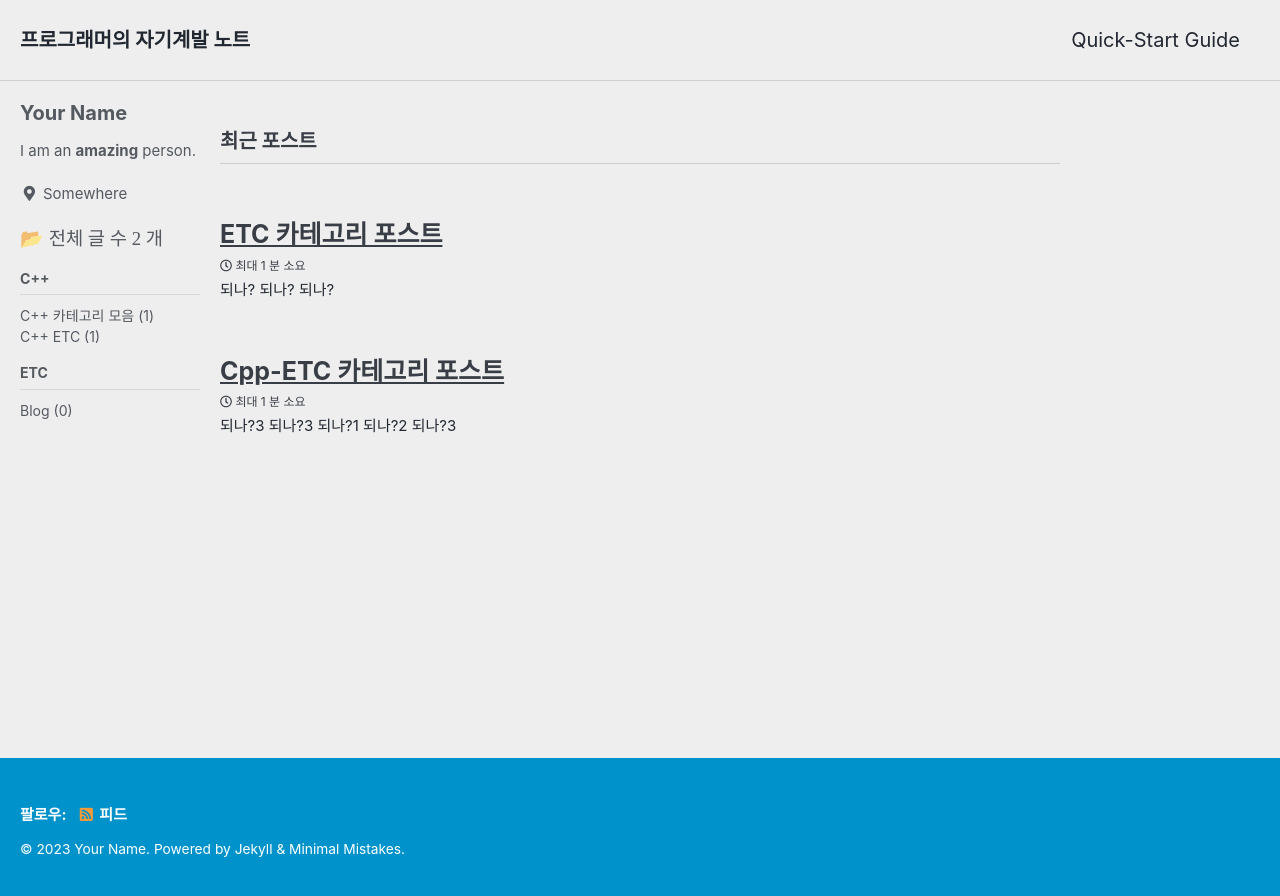
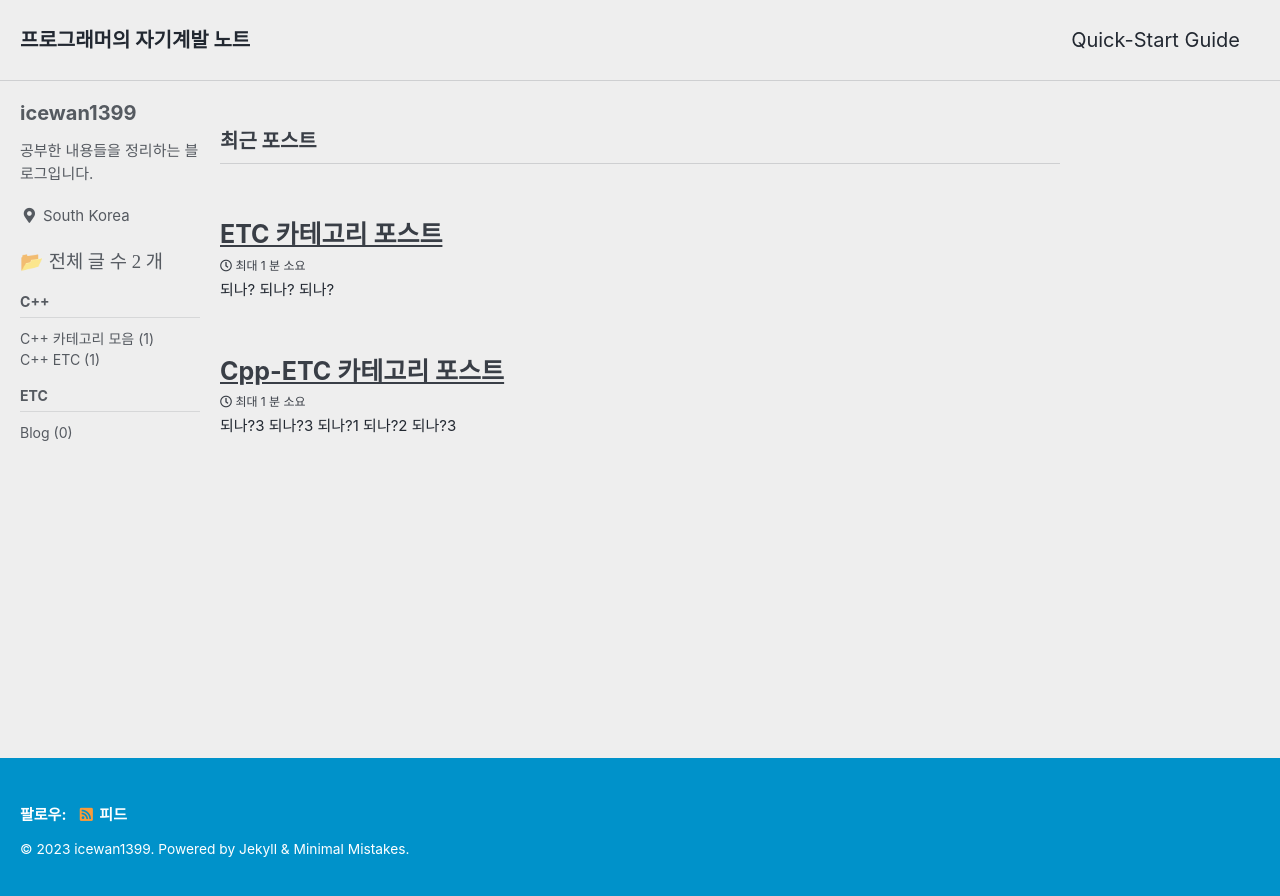
Before and after one commit to icewan1399/icewan1399.github.io, a Jekyll site: the page built from index.html, in a window 1280 px wide. Shown: the top 896 px of the page. Built offline with Jekyll 4.4.1, drawn with Linux system fonts in a browser that asks for light colours; cached includes are drawn as plain includes; the list of posts is cut into pages by our own code.

Commit message:
블로그 자기소개 추가

```diff
--- a/_config.yml
+++ b/_config.yml
@@ -19,8 +19,8 @@ locale                   : "ko-KR"
 title                    : "프로그래머의 자기계발 노트"
 title_separator          : "-"
 subtitle                 : # site tagline that appears below site title in masthead
-name                     : "Your Name"
-description              : "An amazing website."
+name                     : "icewan1399"
+description              : "공부한 내용들을 정리하는 블로그입니다."
 url                      : "https://icewan1399.github.io"
 baseurl                  : # the subpath of your site, e.g. "/blog"
 repository               : # GitHub username/repo-name e.g. "mmistakes/minimal-mistakes"
@@ -104,10 +104,10 @@ analytics:
 
 # Site Author
 author:
-  name             : "Your Name"
+  name             : "icewan1399"
   avatar           : # path of avatar image, e.g. "/assets/images/bio-photo.jpg"
-  bio              : "I am an **amazing** person."
-  location         : "Somewhere"
+  bio              : "공부한 내용들을 정리하는 블로그입니다."
+  location         : "South Korea"
   email            :
   links:
     - label: "Email"
```
